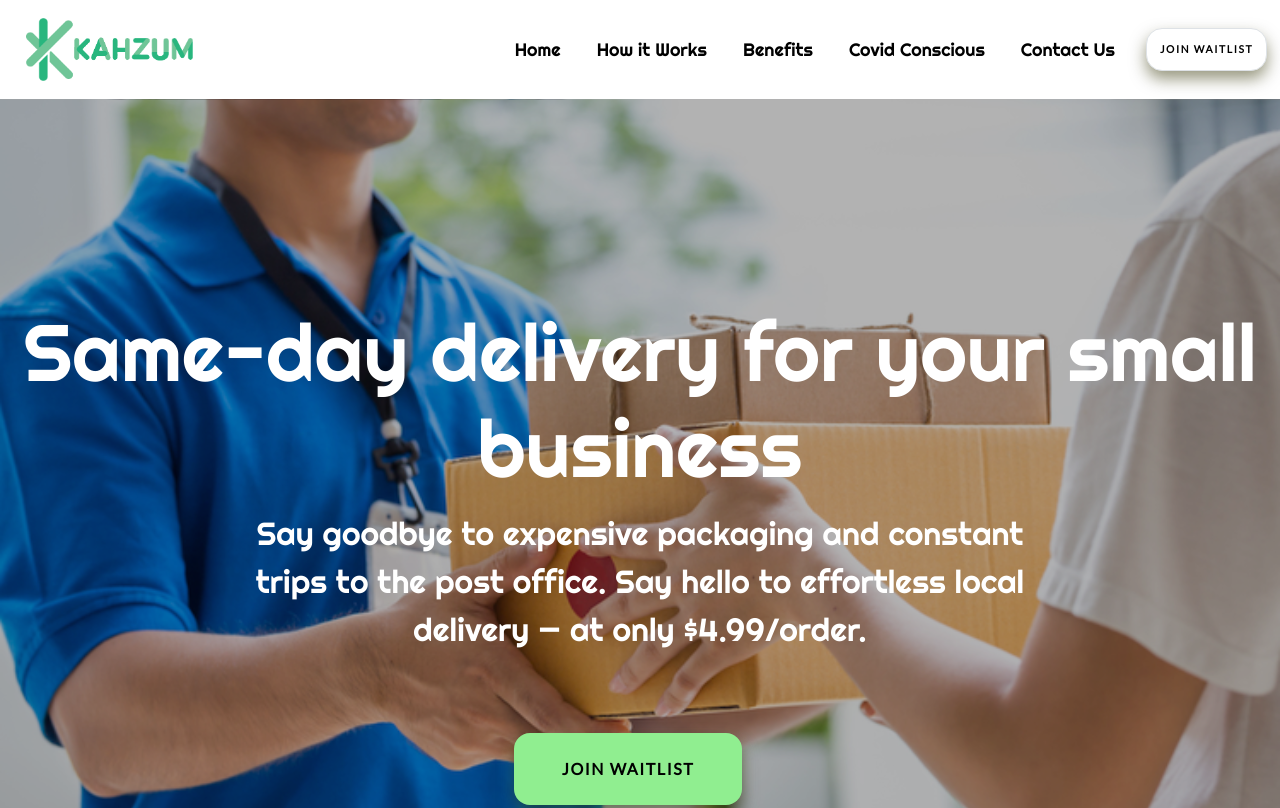
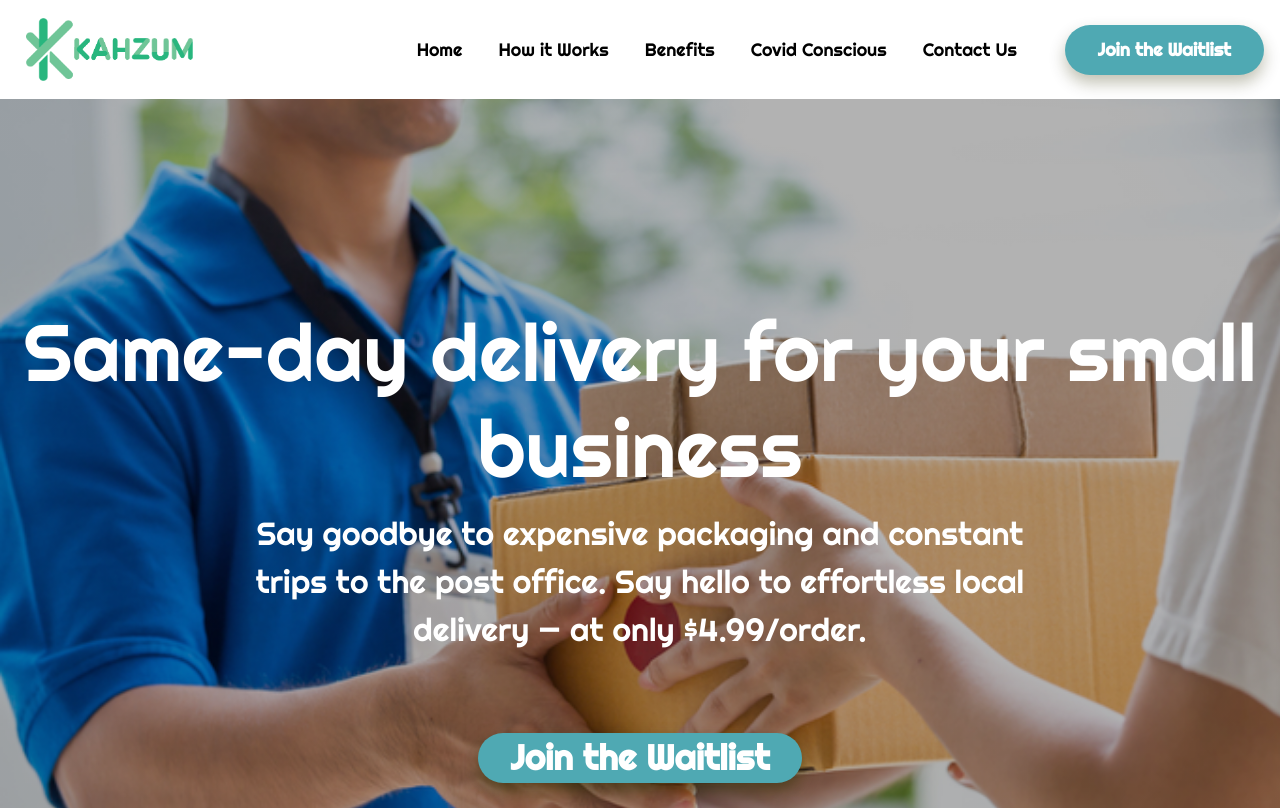
Before and after one commit to Giteon/Kahzum-Website-3, a plain HTML site: page index.html in a window 1280 px wide. Shown: the top 808 px of the page. Drawn offline with nearby package versions, Linux system fonts and the light colour scheme; a script that the page names is missing.

Commit message:
new index form popup

```diff
--- a/index.html
+++ b/index.html
@@ -56,9 +56,15 @@
 					</ul> <!-- close navbar auto -->
 
 
-					<form class="form-inline my-2 my-lg-0">
+					<!-- <form class="form-inline my-2 my-lg-0">
 						<input type="button" value="Join Waitlist" class="btn menu-right-btn border text-uppercase wow fadeIn" data-wow-delay="1s" onclick="window.location.href = 'https://tinyurl.com/kahzum'">
-					</form>
+					</form> -->
+					<!-- in site button popup -->
+					<a class="typeform-share typeform-share-1 button" href="https://form.typeform.com/to/Mem8yH" data-mode="popup"
+					style="display:inline-block;text-decoration:none;background-color:#4FA9B3;color:white;cursor:pointer;font-family:Righteous,sans-serif;font-size:18px;line-height:50px;text-align:center;margin:0; margin-left: 30px; height:50px;padding:0px 33px;border-radius:25px;max-width:60%;white-space:nowrap;overflow:hidden;text-overflow:ellipsis;font-weight:bold;-webkit-font-smoothing:antialiased;-moz-osx-font-smoothing:grayscale; box-shadow: 0 0.5rem 1rem 0 rgba(50, 50, 0, .3);"
+					data-hide-headers=true target="_blank">Join the Waitlist </a> <script> (function() { var qs,js,q,s,d=document, gi=d.getElementById, ce=d.createElement, gt=d.getElementsByTagName, id="typef_orm_share", b="https://embed.typeform.com/"; if(!gi.call(d,id)){ js=ce.call(d,"script"); js.id=id; js.src=b+"embed.js"; q=gt.call(d,"script")[0]; q.parentNode.insertBefore(js,q) } })() </script>
+					<!-- in site button popup -->
+
 				</div>
 			</nav>
 		</section>
@@ -73,7 +79,14 @@
 							<h1 class="site-title wow zoomIn" data-wow-duration="1.5s">Same-day delivery for your small business</h1>
 							<p align="center" class="site-desc animated zoomIn">Say goodbye to expensive packaging and constant trips to the post office. Say hello to effortless local delivery — at only $4.99/order. </p>
 							<div class="d-flex flex-row background-img justify-content-center">
-								<input type="button" value="Join Waitlist" class="btn site-btn1 px-5 py-4 mr-4 ml-2 btn-dark text-uppercase wow fadeInUp" data-wow-duration="2s" onclick="window.location.href = 'https://tinyurl.com/kahzum'">
+								<!-- <input type="button" value="Join Waitlist" class="btn site-btn1 px-5 py-4 mr-4 ml-2 btn-dark text-uppercase wow fadeInUp" data-wow-duration="2s" onclick="window.location.href = 'https://tinyurl.com/kahzum'"> -->
+
+						<!-- in site button popup -->
+								<a class="typeform-share typeform-share-2 button" href="https://form.typeform.com/to/Mem8yH" data-mode="popup"
+					style="display:inline-block;text-decoration:none;background-color:#4FA9B3;color:white;cursor:pointer;font-family:Righteous,sans-serif;font-size:35px;line-height:50px;text-align:center;margin:0; margin-bottom: 20%; margin-top: 5%; height:50px;padding:0px 33px;border-radius:25px;max-width:100%;white-space:nowrap;overflow:hidden;text-overflow:ellipsis;font-weight:bold;-webkit-font-smoothing:antialiased;-moz-osx-font-smoothing:grayscale; box-shadow: 0 0.5rem 1rem 0 rgba(50, 50, 0, .5);"
+					data-hide-headers=true target="_blank">Join the Waitlist </a> <script> (function() { var qs,js,q,s,d=document, gi=d.getElementById, ce=d.createElement, gt=d.getElementsByTagName, id="typef_orm_share", b="https://embed.typeform.com/"; if(!gi.call(d,id)){ js=ce.call(d,"script"); js.id=id; js.src=b+"embed.js"; q=gt.call(d,"script")[0]; q.parentNode.insertBefore(js,q) } })() </script>
+					<!-- in site button popup -->
+
 							</div>
 						</div>
 					</div>
```
